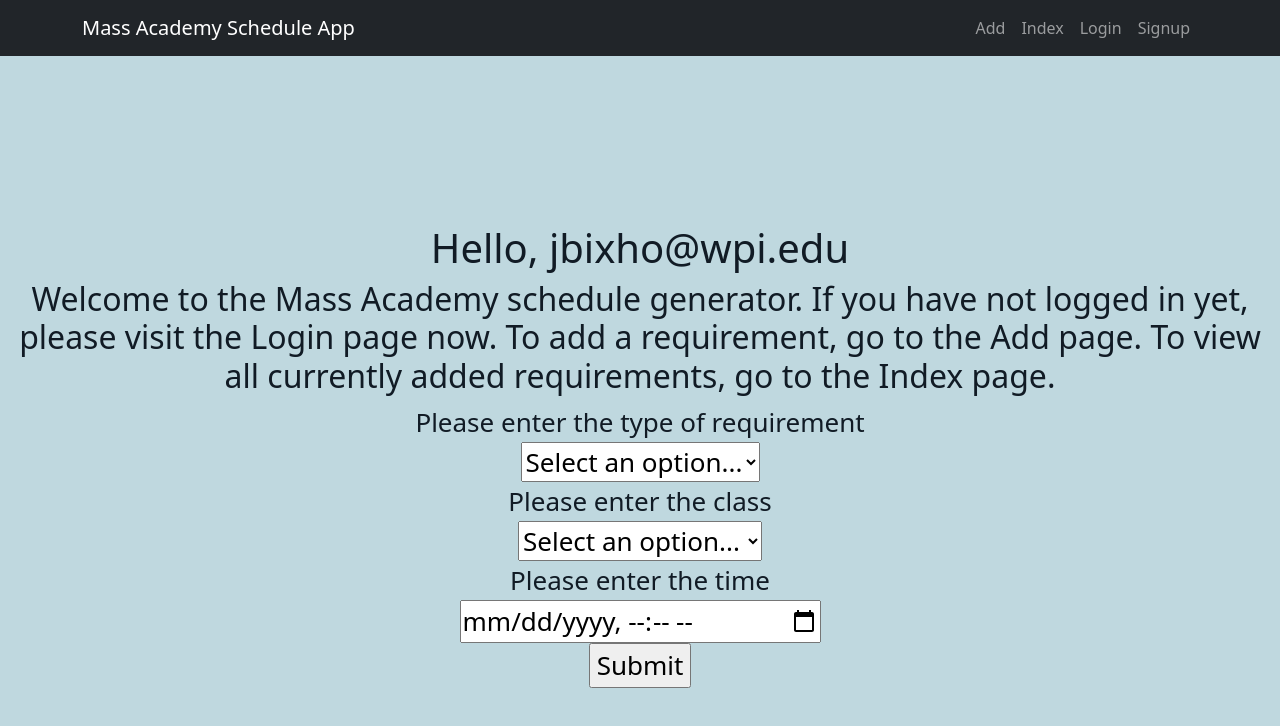
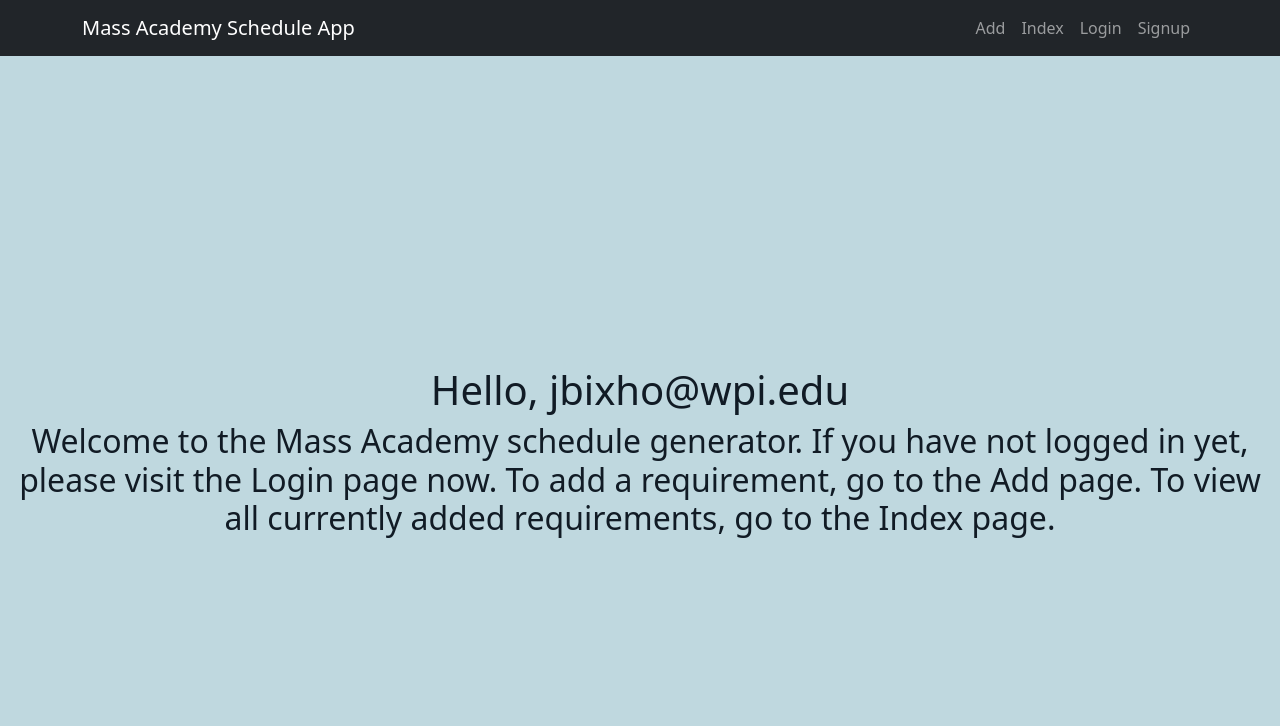
Before and after one commit to jothplayz/my-app, a React (Create React App) app: page / in a window 1280 px wide. Shown: the top 726 px of the page. Built offline with nearby package versions, Linux system fonts and the light colour scheme; no server answers.

Commit message:
deleted some things

```diff
--- a/src/App.js
+++ b/src/App.js
@@ -92,8 +92,9 @@
     "Ms. Liz",
   ];
 
+
   return (
-    <div>
+    <div >
       <header className="App-header">
         <h1>Hello, {currUser}</h1>
         <h2>{message}</h2>
@@ -132,46 +133,6 @@
       alert("Sorry, your requirement didn't go through. Try again?");
     }
   };
-
-  return (
-    <form onSubmit={handleSubmit}>
-      <label htmlFor="requirements">Please enter the type of requirement</label>
-      <br />
-      <select name="requirements" id="requirements" onChange={handleChange}>
-        <option value="None">Select an option...</option>
-        <option value="All-School">All-School</option>
-        <option value="No Block">No Class</option>
-        <option value="Q Section">Q Section</option>
-        <option value="E Section">E Section</option>
-        <option value="D Section">D Section</option>
-      </select>
-      <br></br>
-      {/*Prompts the teacher to type what class it's for */}
-      <label htmlFor="class">Please enter the class</label>
-      <br></br>
-      <select name="class" id="class" onChange={handleChange}>
-        <option value="None">Select an option...</option>
-        <option value="Computer Science">Computer Science</option>
-        <option value="Humanities">Humanities</option>
-        <option value="Language">Language</option>
-        <option value="Math Modeling">Math Modeling</option>
-        <option value="Physics">Physics</option>
-        <option value="STEM">STEM</option>
-      </select>
-      <br></br>
-      {/*Asks for the teacher to put in day and time they want their requirement */}
-      <label htmlFor="Time">Please enter the time</label>
-      <br></br>
-      <input
-        type="datetime-local"
-        id="Time"
-        name="Time"
-        onChange={handleChange}
-      ></input>
-      <br></br>
-      <input type="submit"></input>
-    </form>
-  );
 }
 
 export default App;
```
